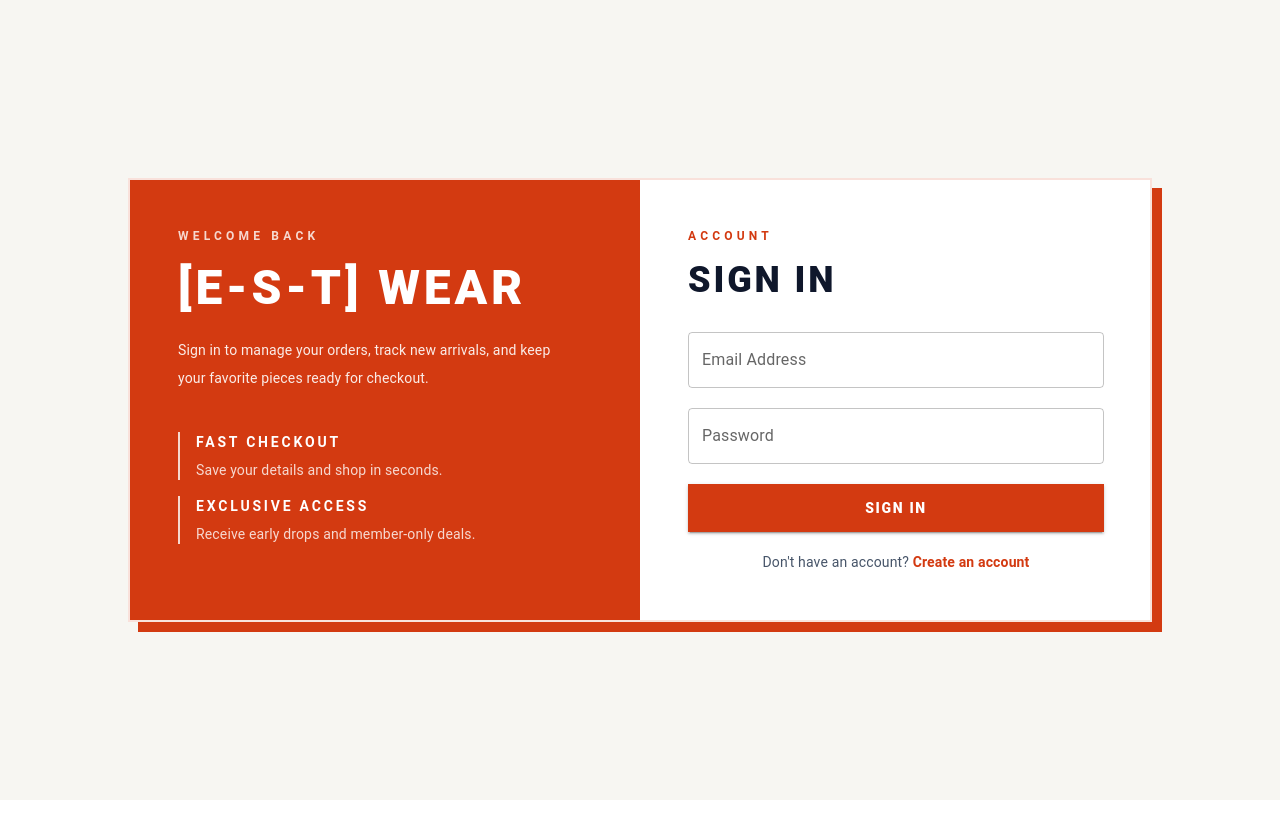
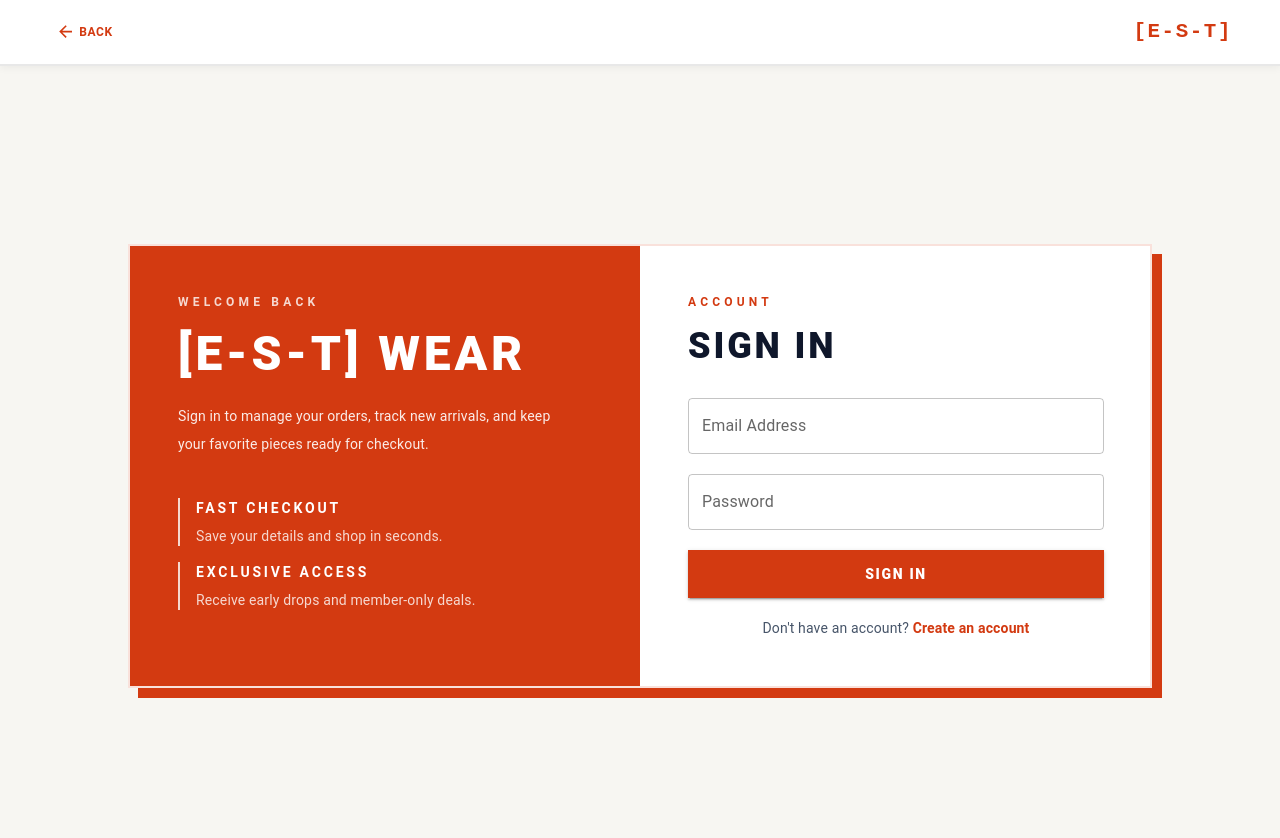
Before and after one commit to anishthakur435/E-commerce, a React (Vite) app: page /signin in a window 1280 px wide. Shown: the top 838 px of the page. Before the commit the page ends 800 px from the top, so only its background shows below. Built offline with nearby package versions, Linux system fonts and the light colour scheme; no server answers.

Commit message:
add and update readme file

```diff
--- /dev/null
+++ b/src/components/layout/LoginHeader.jsx
@@ -0,0 +1,72 @@
+import React from "react";
+import {
+  AppBar,
+  Toolbar,
+  Typography,
+  Container,
+  Box,
+  Button,
+} from "@mui/material";
+import { Link, useLocation } from "react-router-dom";
+import { ArrowBack } from "@mui/icons-material";
+
+export default function LoginHeader() {
+  const location = useLocation();
+  const isSignIn = location.pathname === "/signin";
+
+  return (
+    <AppBar
+      position="relative"
+      sx={{
+        bgcolor: "#ffffff",
+        color: "#d33a11",
+        borderBottom: "2px solid #e8e8e8",
+        boxShadow: "0 2px 8px rgba(0,0,0,0.05)",
+      }}
+    >
+      <Container maxWidth="xl">
+        <Toolbar sx={{ justifyContent: "space-between", py: 1 }}>
+          {/* Back Button */}
+          <Button
+            component={Link}
+            to="/"
+            sx={{
+              display: "flex",
+              alignItems: "center",
+              gap: 0.5,
+              color: "#d33a11",
+              textTransform: "uppercase",
+              fontSize: "0.75rem",
+              fontWeight: 600,
+              letterSpacing: "0.05em",
+              "&:hover": {
+                bgcolor: "rgba(211, 58, 17, 0.08)",
+              },
+              borderRadius: 0,
+            }}
+          >
+            <ArrowBack sx={{ fontSize: "1.2rem" }} />
+            Back
+          </Button>
+
+          {/* Logo/Title */}
+          <Typography
+            variant="h6"
+            component={Link}
+            to="/"
+            sx={{
+              fontWeight: 900,
+              letterSpacing: "0.1rem",
+              color: "#d33a11",
+              textDecoration: "none",
+              fontFamily: "monospace",
+              fontSize: "1.3rem",
+            }}
+          >
+            [E-S-T]
+          </Typography>
+        </Toolbar>
+      </Container>
+    </AppBar>
+  );
+}
--- a/src/components/layout/LoginInLayout.jsx
+++ b/src/components/layout/LoginInLayout.jsx
@@ -1,10 +1,12 @@
 import React from "react";
-import { Outlet, Link } from "react-router-dom";
+import { Outlet } from "react-router-dom";
+import LoginHeader from "./LoginHeader";
 
 function LoginInLayout() {
   return (
     <>
-      <div className="min-h-screen  text-black">
+      <div className="max-h-screen text-black">
+        <LoginHeader />
         <Outlet />
       </div>
     </>
```
Also changed, not shown: 1 other file (tests, documents, lock files or other folders).
